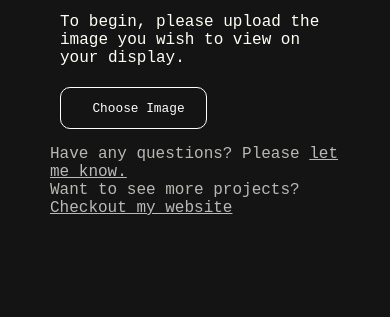
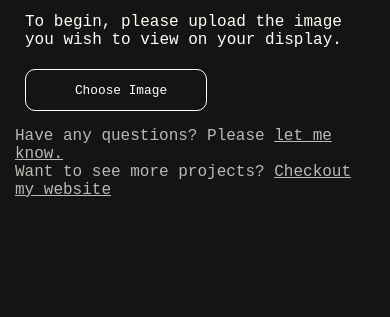
Before and after one commit to usedhondacivic/tiny-pov, a plain HTML site: page docs/index.html in a window 390 px wide. Shown: the part 547-864 px from the top of the page. Drawn offline with Linux system fonts and the light colour scheme; a web font is replaced by a local one.

Commit message:
Fixed screen width issue on mobile

```diff
--- a/docs/index.css
+++ b/docs/index.css
@@ -164,3 +164,10 @@ input[type="file"] {
         margin-bottom: 100px;
     }
 }
+
+@media only screen and (max-width: 500px) {
+    #left_panel {
+        margin-left: 15px;
+        margin-right: 15px;
+    }
+}
```
